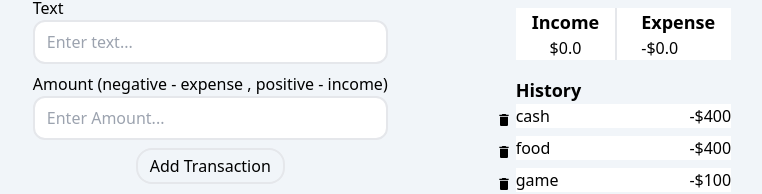
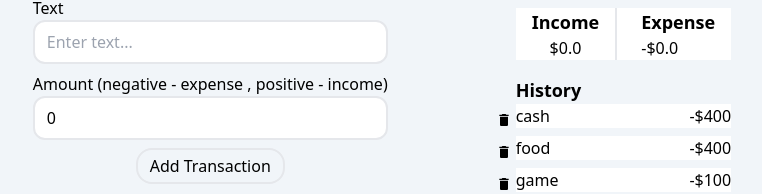
Before and after one commit to bisre1921/React-Expense-Tracker, a React (Vite) app: page / in a window 1280 px wide. Shown: the part 330-524 px from the top of the page, without its empty margins (258-1020 px from the left). Built offline with nearby package versions, Linux system fonts and the light colour scheme.

Commit message:
introduce global state managment with useContext

```diff
--- a/src/App.jsx
+++ b/src/App.jsx
@@ -4,9 +4,11 @@ import Header from "./Components/Header";
 import TransactionHistory from "./Components/TransactionHistory";
 import IncomeAndExpense from "./Components/IncomeAndExpense";
 import "./App.css";
+import { GlobalProvider } from "./Context/GlobalState";
 
 export default function App() {
   return (
+    <GlobalProvider>
       <main className="flex flex-col justify-center items-center h-screen">
         <div>
               <Header />
@@ -28,5 +30,6 @@ export default function App() {
             </div>
         </div>
       </main>
+    </GlobalProvider>
   )
 }
--- a/src/Components/AddTransaction.jsx
+++ b/src/Components/AddTransaction.jsx
@@ -1,15 +1,31 @@
+import { useState } from "react"
+
 const AddTransaction = () => {
+    const [text , setText] = useState("");
+    const [amount , setAmount] = useState(0);
   return (
     <div>
         <h1 className="text-lg font-semibold border-b-4 mb-2">Add New Transaction</h1>
         <form action="">
             <div className="mb-2">
                 <label htmlFor="">Text</label> <br />
-                <input type="text" placeholder="Enter text..." className="w-full outline-none border-2 py-2 px-3 rounded-xl" />
+                <input
+                    type="text"
+                    placeholder="Enter text..."
+                    className="w-full outline-none border-2 py-2 px-3 rounded-xl"
+                    value={text}
+                    onChange={(event) => {setText(event.target.value)}}
+                />
             </div>
             <div className="mb-2">
                 <label htmlFor="">Amount (negative - expense , positive - income) <br /> </label>
-                <input type="text" placeholder="Enter Amount..." className="w-full outline-none border-2 py-2 px-3 rounded-xl"/>
+                <input
+                    type="text"
+                    placeholder="Enter Amount..."
+                    className="w-full outline-none border-2 py-2 px-3 rounded-xl"
+                    value={amount}
+                    onChange={(event) => {setAmount(event.target.value)}}
+                />
             </div>
             <div className="flex justify-center items-center mt-2">
                 <button className="border-2 py-1 px-3 rounded-2xl">
--- /dev/null
+++ b/src/Context/AppReducer.jsx
@@ -0,0 +1,6 @@
+export default (state , action) => {
+    switch(action.type) {
+        default :
+            return state;
+    }
+}
--- /dev/null
+++ b/src/Context/GlobalState.jsx
@@ -0,0 +1,24 @@
+import React , {createContext , useReducer} from "react";
+import AppReducer from "./AppReducer";
+
+const intialState = {
+    transactions: [
+        {id:1 , text:"food" , amount:-20} ,
+        {id:2 , text:"wage" , amount:500} ,
+        {id:3 , text:"game" , amount:-90} ,
+        {id:4 , text:"book" , amount:-110} ,
+    ]
+};
+
+export const GlobalContext = createContext(intialState);
+
+export const GlobalProvider = ({children}) => {
+    const [state , dispatch] = useReducer(AppReducer , intialState);
+    return (
+        <GlobalContext.Provider value={{
+            transactions: state.transactions
+        }}>
+            {children}
+         </GlobalContext.Provider>
+    )
+}
```
Lines whose indentation alone changed are shown as unchanged.
